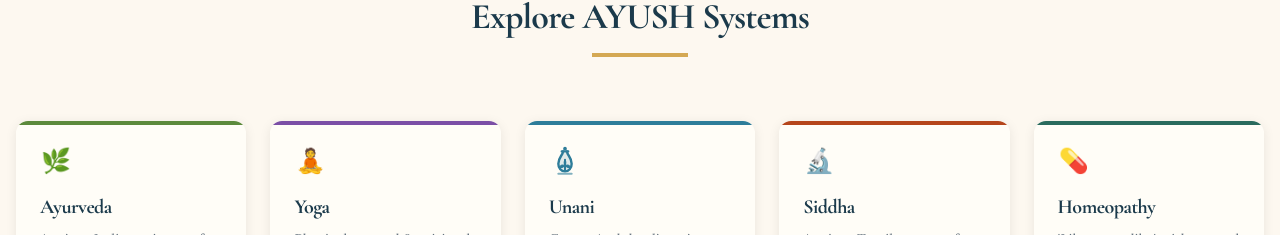
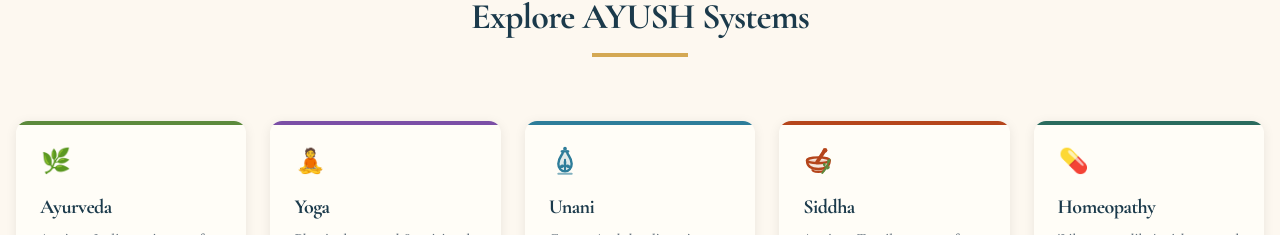
Before and after one commit to ShubhamGangari/AyushLine1, a React (Vite) app: page / in a window 1280 px wide. Shown: the part 1229-1464 px from the top of the page. Built offline with nearby package versions, Linux system fonts and the light colour scheme; no server answers; the database is empty.

Commit message:
Update Siddha icon SVG to exact stone mortar and pestle bowl with pedestal base and 3-leaf herbal branch matching reference image

```diff
--- a/src/components/ui/SystemIcons.tsx
+++ b/src/components/ui/SystemIcons.tsx
@@ -100,16 +100,50 @@
   </svg>
 );
 
-// 4. Siddha Icon - 🔬 Laboratory Microscope Emoji
+// 4. Siddha Icon - Mortar & Pestle Grinding Bowl with Herbal Branch (Matching Reference Image)
 export const SiddhaIcon: React.FC<IconProps> = ({ className = "w-8 h-8", size }) => (
-  <span
-    className={getEmojiClass(className)}
-    style={size ? { fontSize: `${size}px`, width: `${size}px`, height: `${size}px` } : undefined}
-    role="img"
-    aria-label="Siddha"
+  <svg
+    viewBox="0 0 24 24"
+    fill="none"
+    xmlns="http://www.w3.org/2000/svg"
+    className={className.includes('text-') ? className : `text-[#B5451B] ${className}`}
+    width={size}
+    height={size}
   >
-    🔬
-  </span>
+    {/* Pestle Handle Knob on top */}
+    <circle cx="16.5" cy="4" r="1.8" fill="currentColor" />
+
+    {/* Pestle Shaft angled into bowl */}
+    <path d="M16 4.5L10.5 13" stroke="currentColor" strokeWidth="2.8" strokeLinecap="round" />
+
+    {/* Mortar Bowl Top Rim */}
+    <ellipse cx="11.5" cy="11.5" rx="8.5" ry="2.2" stroke="currentColor" strokeWidth="1.8" fill="currentColor" fillOpacity="0.12" />
+
+    {/* Mortar Bowl Body */}
+    <path
+      d="M3 11.5C3 16.5 6.5 18 11.5 18C16.5 18 20 16.5 20 11.5"
+      stroke="currentColor"
+      strokeWidth="1.8"
+      strokeLinecap="round"
+      fill="currentColor"
+      fillOpacity="0.12"
+    />
+
+    {/* Mortar Pedestal Base */}
+    <path
+      d="M7 18.2C7 19.5 9 20.2 11.5 20.2C14 20.2 16 19.5 16 18.2"
+      stroke="currentColor"
+      strokeWidth="1.6"
+      fill="currentColor"
+      fillOpacity="0.25"
+    />
+
+    {/* 3-Leaf Herbal Branch on Bottom Right */}
+    <path d="M14.5 21C16.5 18.5 18 16 18.5 14.5" stroke="#5C8A3C" strokeWidth="1.5" strokeLinecap="round" />
+    <path d="M18.5 14.5C17 12 19 10 20.5 10.5C21 12 19.5 14 18.5 14.5Z" fill="#5C8A3C" />
+    <path d="M16.5 16.5C14.5 15.5 14.5 13.5 16 13.5C17.5 13.5 17 15.5 16.5 16.5Z" fill="#5C8A3C" />
+    <path d="M17.5 18.5C19.5 18.5 20.5 17 20 16C19 15.5 18 17 17.5 18.5Z" fill="#5C8A3C" />
+  </svg>
 );
 
 // 5. Homeopathy Icon - 💊 Medicine Pill Emoji
```
